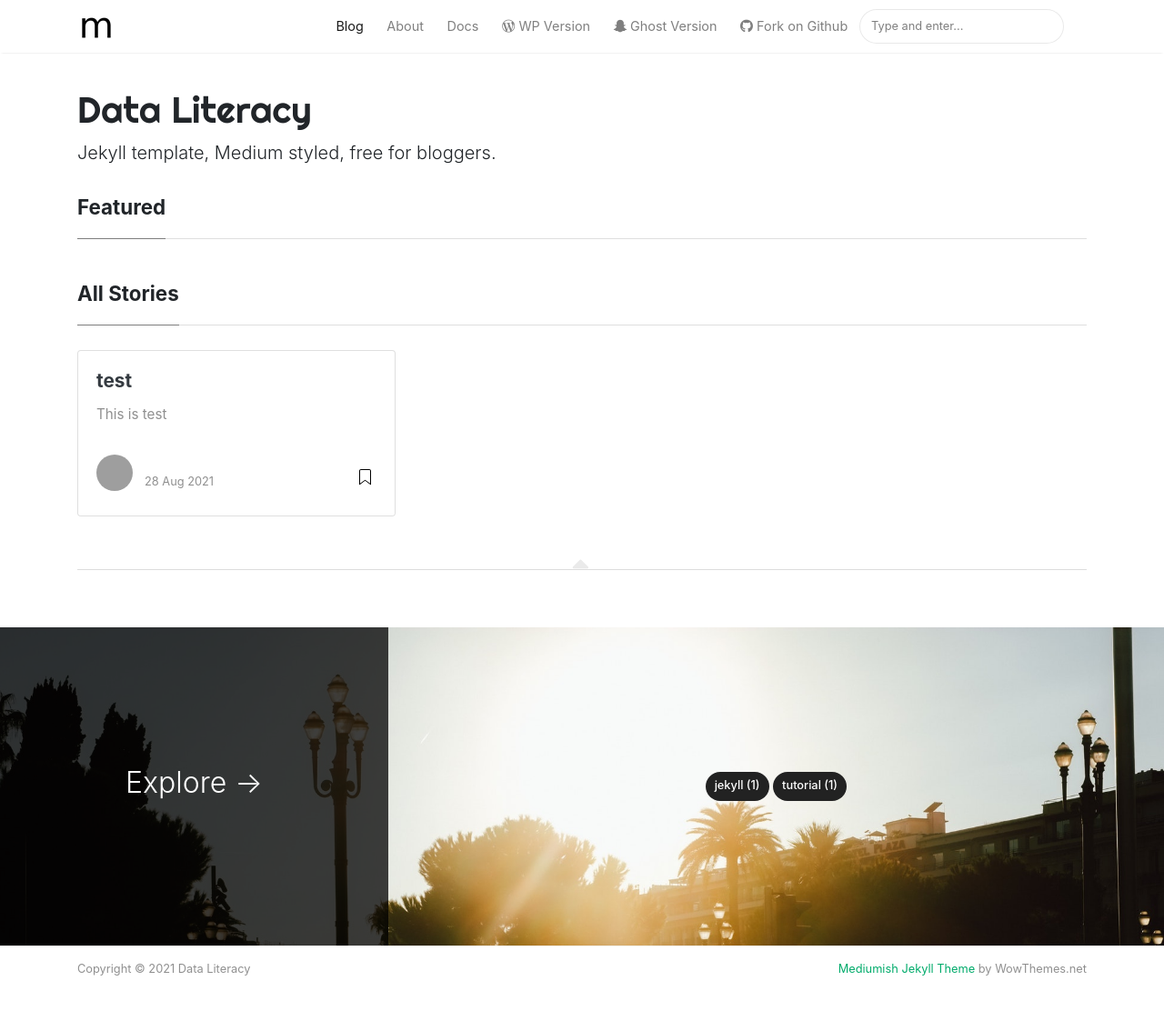
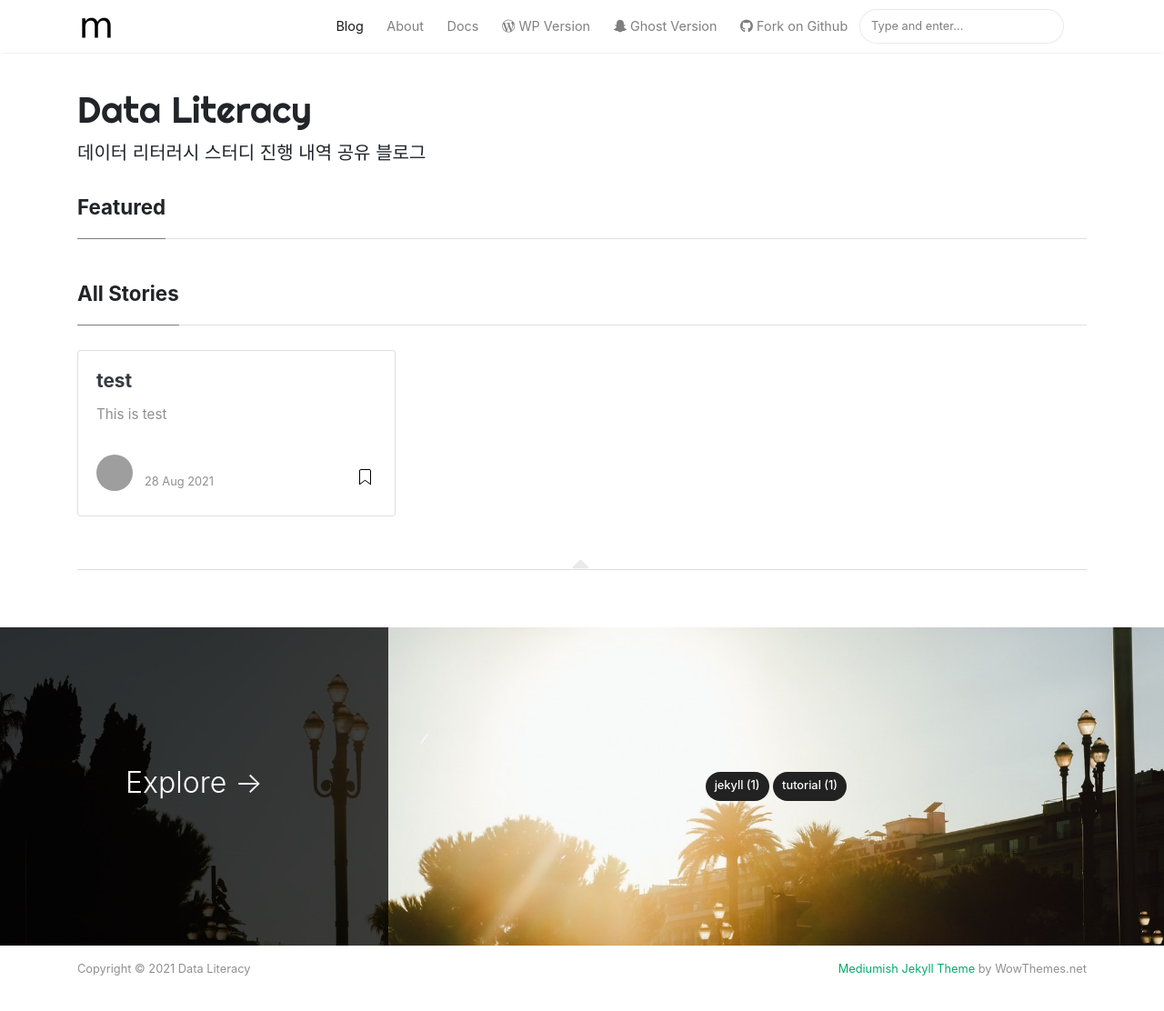
Before and after one commit to Data-Literacy12/Data-Literacy12.github.io, a Jekyll site: the page built from index.html, in a window 1280 px wide and 1149 px high. Shown: the top 1112 px of the window at 91% size. Built offline with Jekyll 4.4.1, drawn with Linux system fonts in a browser that asks for light colours; nearby versions of some CDN libraries; the list of posts is cut into pages by our own code; grey boxes are pictures that could not be loaded.

```diff
--- a/_config.yml
+++ b/_config.yml
@@ -1,12 +1,12 @@
 # Site
 name: "Data Literacy"
 title: "데이터 리터러시 스터디 블로그"
-description: "Jekyll template, Medium styled, free for bloggers."
+description: "데이터 리터러시 스터디 진행 내역 공유 블로그"
 logo: 'assets/images/logo.png'
 favicon: 'assets/images/logo.png'
 baseurl: ''
 google_analytics: 'UA-46278016-1'
-disqus: 'demowebsite'
+disqus: 'dataliteracy'
 mailchimp-list: 'https://wowthemes.us11.list-manage.com/subscribe/post?u=8aeb20a530e124561927d3bd8&amp;id=8c3d2d214b'
 include: ["_pages"]
 permalink: /:title/
```
